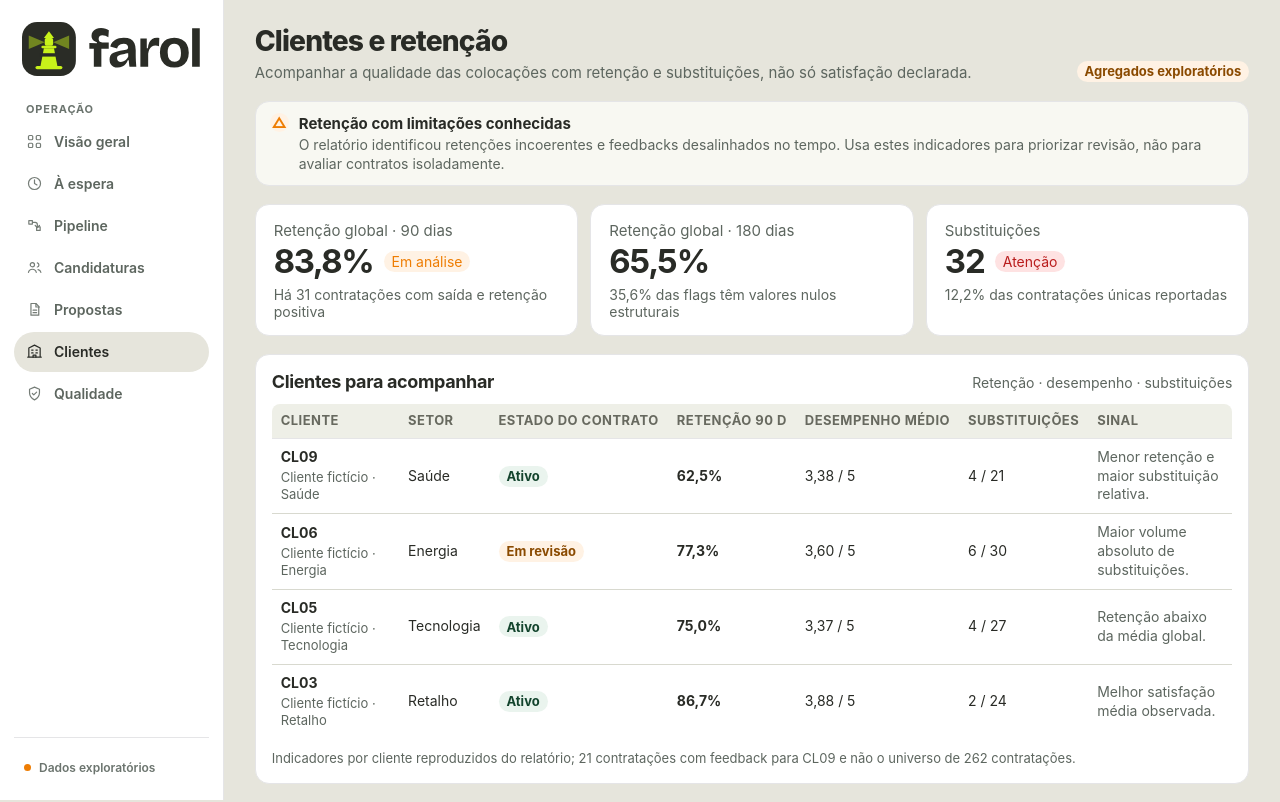
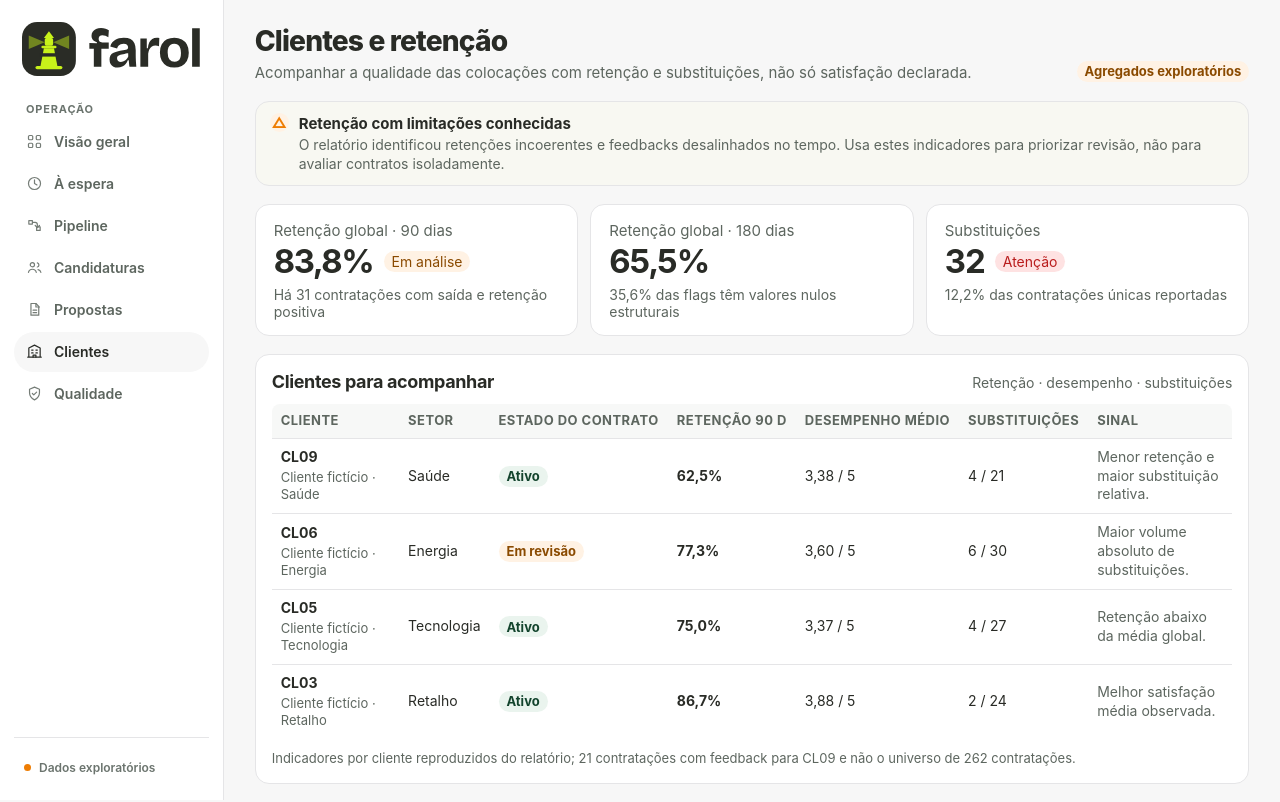
Before and after one commit to charlesaobirch/hackathon-recrutamento, a Next.js app: page /clientes in a window 1280 px wide. Shown: the top 802 px of the page. Built offline with nearby package versions, Linux system fonts and the light colour scheme.

Commit message:
feat: aplicar tema de referência a todas as páginas

```diff
--- a/src/app/globals.css
+++ b/src/app/globals.css
@@ -4,6 +4,7 @@
   color-scheme: light;
   font-synthesis: none;
   text-rendering: optimizeLegibility;
+  --color-bg-canvas: #f7f7f7;
 }
 * {
   box-sizing: border-box;
@@ -1811,6 +1812,7 @@ summary:focus-visible {
   font-size: 14px;
   line-height: 1.254;
   font-weight: 650;
+  overflow-wrap: anywhere;
   text-align: center;
 }
 .journey-stage > strong {
@@ -3494,7 +3496,18 @@ details:not([open]) > .exploration-popover {
   --color-accent-hover: var(--ov-green-deep);
   --color-accent-soft: var(--ov-green-soft);
   --color-fg-accent: var(--ov-green-deep);
+  --button-bg-primary: var(--ov-green);
+  --button-bg-primary-hover: var(--ov-green-deep);
+  --button-bg-ghost: #ffffff;
+  --button-border-ghost: var(--ov-line);
+  --button-fg-ghost: var(--ov-ink);
   --button-fg-primary: #ffffff;
+  --badge-fg-neutral: var(--ov-muted);
+  --badge-bg-neutral: #f0f2f0;
+  --table-border: var(--ov-line);
+  --table-header-bg: #f7f8f7;
+  --table-header-fg: var(--ov-muted);
+  --table-row-hover: #f7f8f7;
   --primitive-lime-100: var(--ov-green-soft);
   --primitive-lime-400: var(--ov-green);
   --primitive-lime-500: var(--ov-green-deep);
@@ -3554,6 +3567,10 @@ details:not([open]) > .exploration-popover {
 .app-shell .summary-metric .delta.warning {
   color: var(--ov-orange-ink);
   background: var(--ov-orange-soft);
+}
+
+.app-shell .delta.warning {
+  color: var(--ov-orange-ink);
 }
 
 /* A janela temporal usa o verde profundo como estado selecionado. */
```
